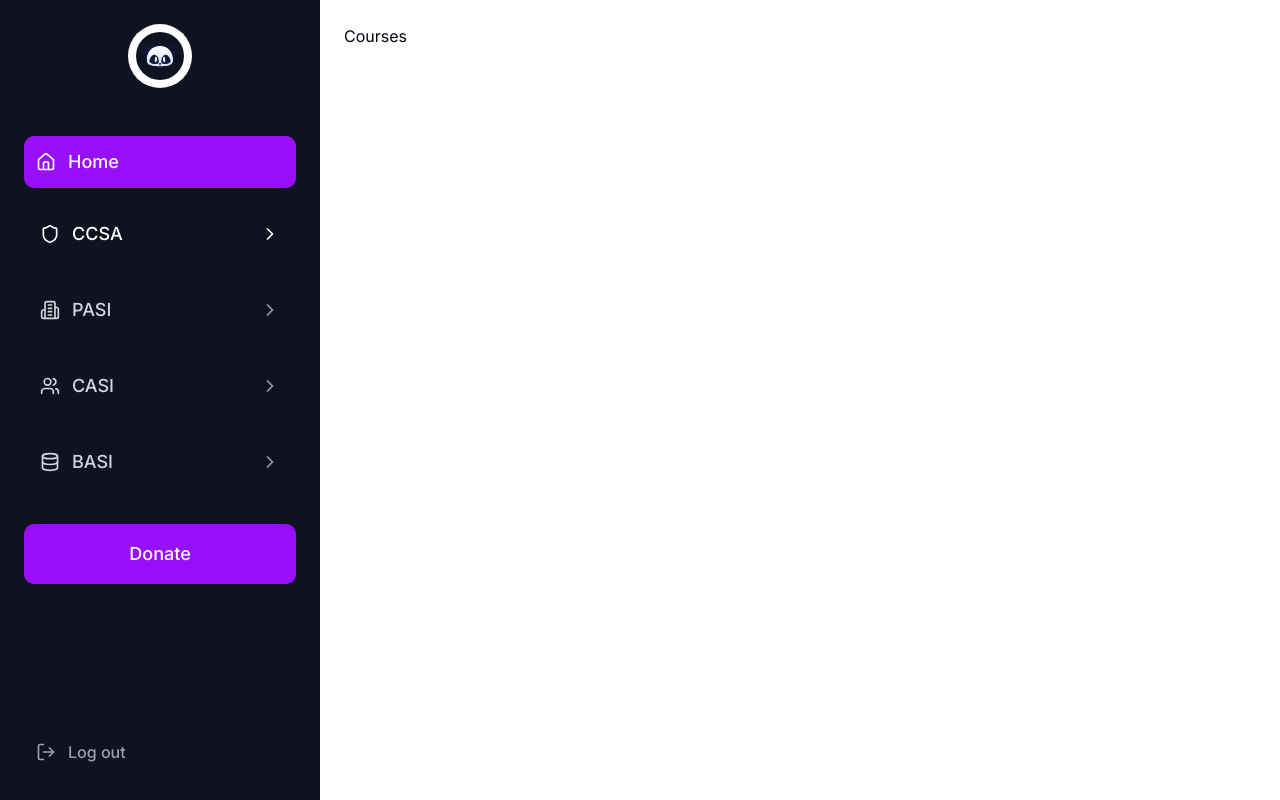
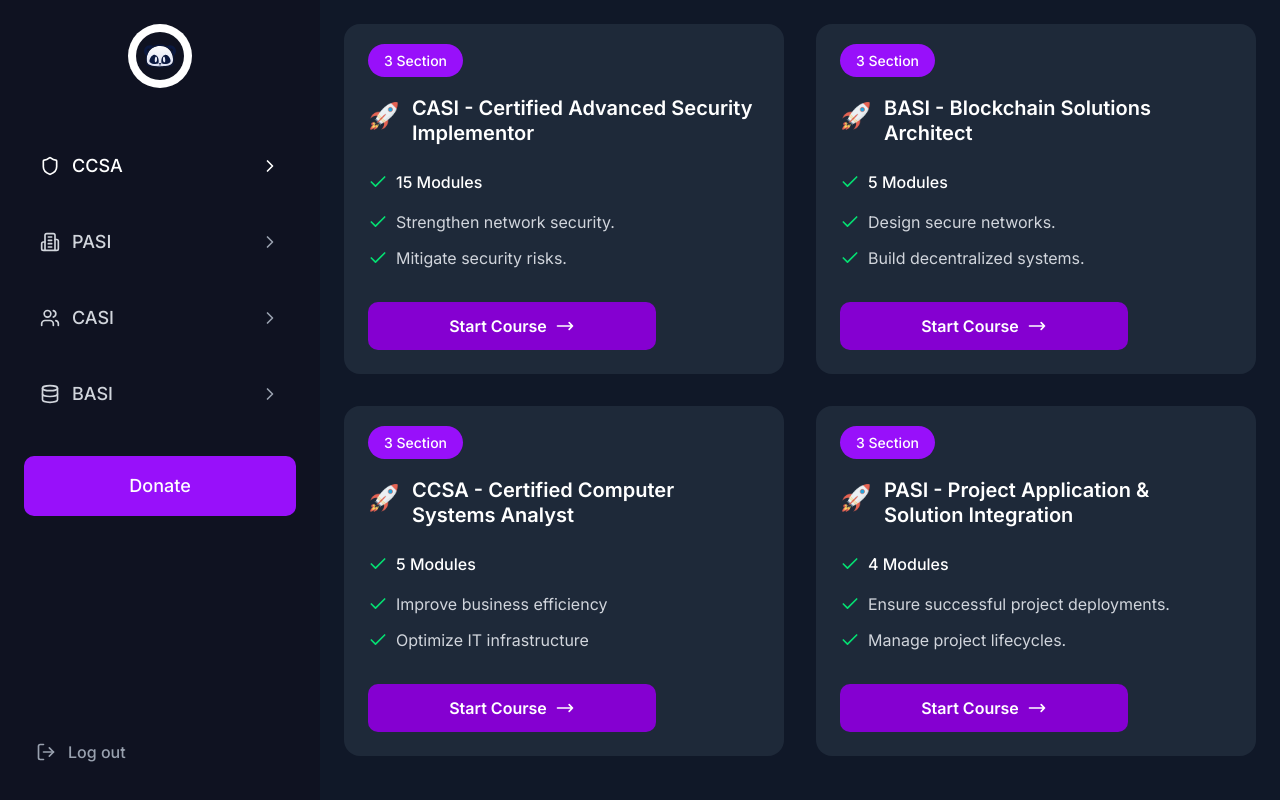
Before and after one commit to gurwnx222/sukii.xyz, a Next.js app: page /courses in a window 1280 px wide. Built offline with nearby package versions, Linux system fonts and the light colour scheme.

Commit message:
added courses page

```diff
--- a/app/courses/page.jsx
+++ b/app/courses/page.jsx
@@ -1,10 +1,102 @@
-import React from "react";
 import SideBar from "@/features/courses/sidebar/SideBar";
+import { Check } from "lucide-react";
+import Image from "next/image";
+import RocketIcon from "@/public/courses-feature-images/rocket 2.png";
+import Button from "@/components/Button";
+
+const coursesData = [
+  {
+    id: 1,
+    badge: "3 Section",
+    title: "CASI - Certified Advanced Security Implementor",
+    modules: "15 Modules",
+    features: ["Strengthen network security.", "Mitigate security risks."],
+  },
+  {
+    id: 2,
+    badge: "3 Section",
+    title: "BASI - Blockchain Solutions Architect",
+    modules: "5 Modules",
+    features: ["Design secure networks.", "Build decentralized systems."],
+  },
+  {
+    id: 3,
+    badge: "3 Section",
+    title: "CCSA - Certified Computer Systems Analyst",
+    modules: "5 Modules",
+    features: ["Improve business efficiency", "Optimize IT infrastructure"],
+  },
+  {
+    id: 4,
+    badge: "3 Section",
+    title: "PASI - Project Application & Solution Integration",
+    modules: "4 Modules",
+    features: [
+      "Ensure successful project deployments.",
+      "Manage project lifecycles.",
+    ],
+  },
+];
+
+function CourseCard({ course }) {
+  return (
+    <div className="bg-gray-800 rounded-2xl p-6 flex flex-col h-full">
+      {/* Badge */}
+      <div className="mb-6">
+        <span className="bg-purple-600 text-white px-4 py-2 rounded-full text-sm font-medium">
+          {course.badge}
+        </span>
+      </div>
+
+      {/* Title with Rocket Icon */}
+      <div className="flex items-start gap-3 mb-6">
+        <div className="flex-shrink-0 mt-1">
+          {/* Rocket Icon */}
+          <div className="w-8 h-8 rounded-lg flex items-center justify-center">
+            <Image src={RocketIcon} alt="Rocket Icon" />
+          </div>
+        </div>
+        <h3 className="text-white text-xl font-semibold leading-tight">
+          {course.title}
+        </h3>
+      </div>
+
+      {/* Modules */}
+      <div className="flex items-center gap-2 mb-4">
+        <Check className="w-5 h-5 text-green-400" />
+        <span className="text-white font-medium">{course.modules}</span>
+      </div>
+
+      {/* Features */}
+      <div className="space-y-3 mb-8 flex-grow">
+        {course.features.map((feature, index) => (
+          <div key={index} className="flex items-center gap-2">
+            <Check className="w-5 h-5 text-green-400 flex-shrink-0" />
+            <span className="text-gray-300">{feature}</span>
+          </div>
+        ))}
+      </div>
+
+      {/* Start Course Button */}
+      <Button name="Start Course" className="flex flex-start w-2xs" />
+    </div>
+  );
+}
+
 function Courses() {
   return (
-    <div className="flex">
+    <div className="flex min-h-screen bg-gray-900">
       <SideBar />
-      <div className="flex-1 p-6">Courses</div>
+      <div className="flex-1 p-6">
+        <div className="max-w-7xl mx-auto">
+          {/* Courses Grid */}
+          <div className="grid grid-cols-1 md:grid-cols-2 gap-6 lg:gap-8">
+            {coursesData.map((course) => (
+              <CourseCard key={course.id} course={course} />
+            ))}
+          </div>
+        </div>
+      </div>
     </div>
   );
 }
--- a/features/courses/sidebar/SideBar.jsx
+++ b/features/courses/sidebar/SideBar.jsx
@@ -26,11 +26,6 @@ export default function SideBar() {
 
       {/* Main Navigation */}
       <div className="flex-1 space-y-4">
-        {/* Home - Active/Highlighted */}
-        <div className="bg-purple-600 hover:bg-purple-700 transition-colors duration-200 rounded-lg p-3 flex items-center space-x-3 cursor-pointer">
-          <Home className="w-5 h-5 text-white" />
-          <span className="text-white font-medium text-lg">Home</span>
-        </div>
         {/* CCSA */}
         <div className="hover:bg-slate-800 transition-colors duration-200 rounded-lg p-4 flex items-center justify-between cursor-pointer group">
           <div className="flex items-center space-x-3">
```
